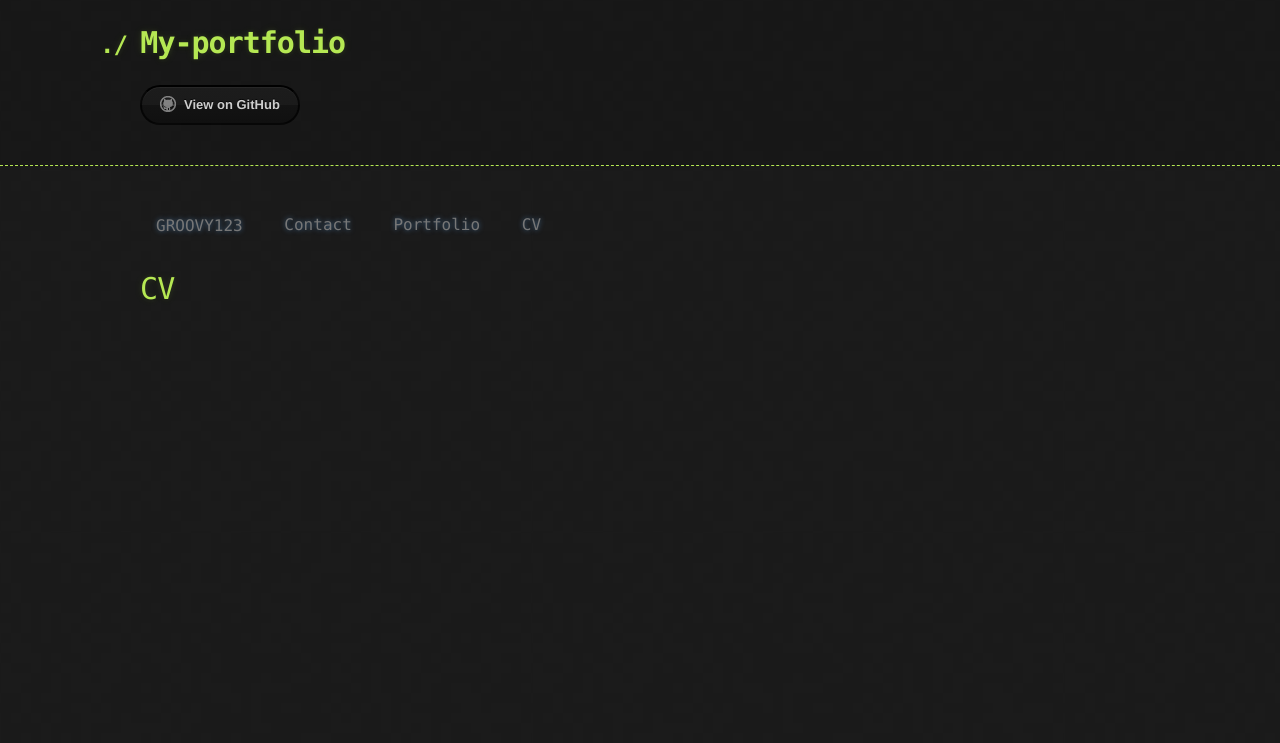
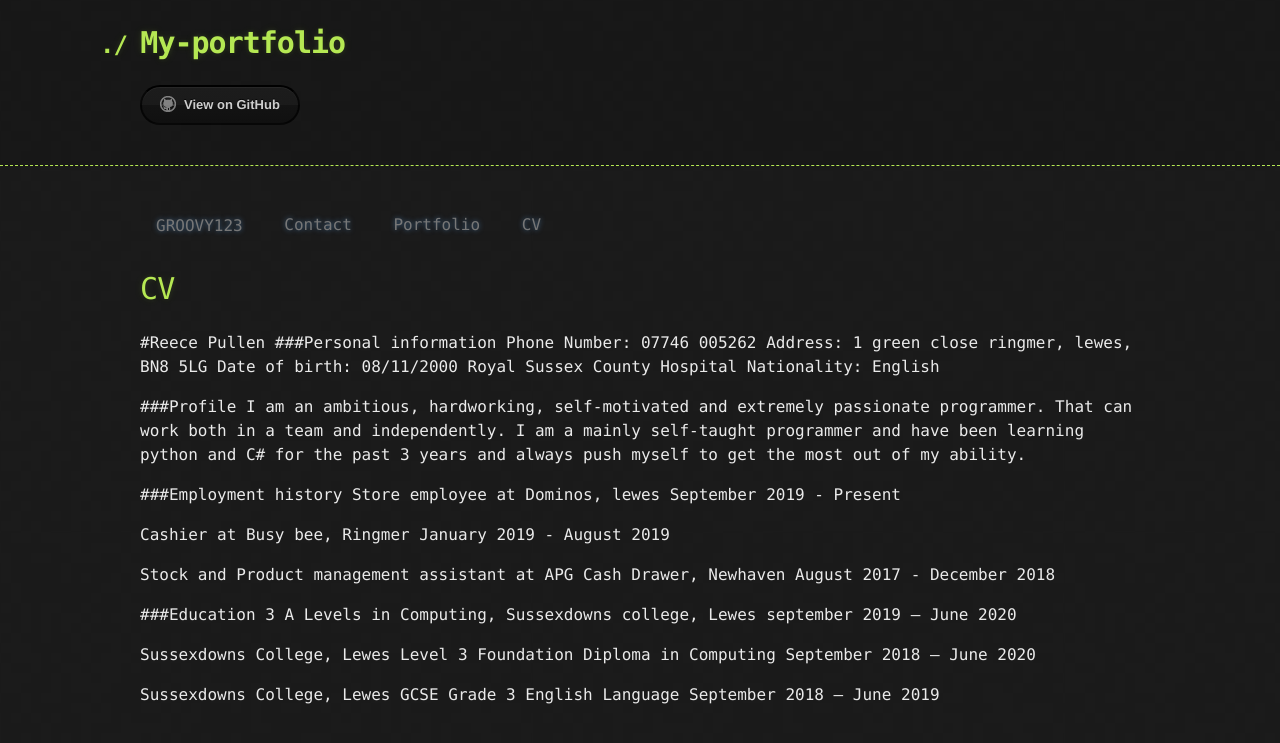
Before and after one commit to Grooovy123/My-portfolio, a Jekyll site: the page built from cv.md, in a window 1280 px wide. Shown: the top 743 px of the page. Built offline with Jekyll 4.4.1, drawn with Linux system fonts in a browser that asks for light colours; nearby versions of some CDN libraries; our own code applies the rules of GitHub Pages for plain Markdown files; the repository's description, which GitHub fills in, is left out.

Commit message:
Update cv.md

```diff
--- a/cv.md
+++ b/cv.md
@@ -1 +1,31 @@
 # CV
+
+#Reece Pullen
+###Personal information
+Phone Number: 07746 005262
+Address: 1 green close ringmer, lewes, BN8 5LG
+Date of birth: 08/11/2000 Royal Sussex County Hospital
+Nationality: English
+
+###Profile
+I am an ambitious,  hardworking, self-motivated and extremely passionate programmer. That can work both in a team and independently. I am a mainly self-taught programmer and have been learning python and C# for the past 3 years and always push myself to get the most out of my ability.
+
+###Employment history
+Store employee at Dominos, lewes
+September 2019 - Present
+
+Cashier at Busy bee, Ringmer
+January 2019 - August 2019
+
+Stock and Product management assistant at APG Cash Drawer, Newhaven
+August 2017 - December 2018
+
+###Education
+3 A Levels in Computing, Sussexdowns college, Lewes
+september 2019 – June 2020
+
+Sussexdowns College, Lewes Level 3 Foundation Diploma in Computing
+September 2018 – June 2020
+
+Sussexdowns College, Lewes GCSE Grade 3 English Language
+September 2018 – June 2019
```
